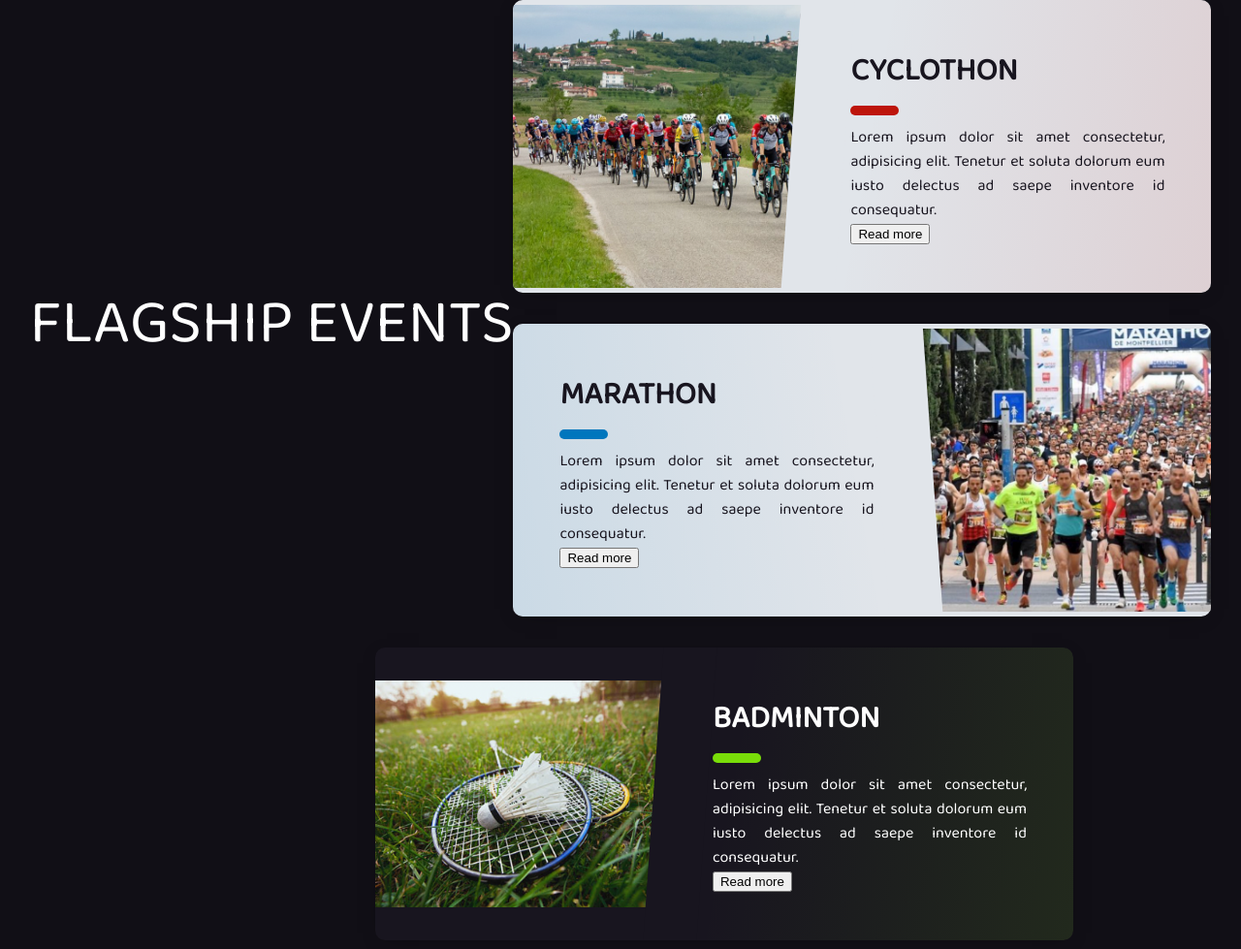
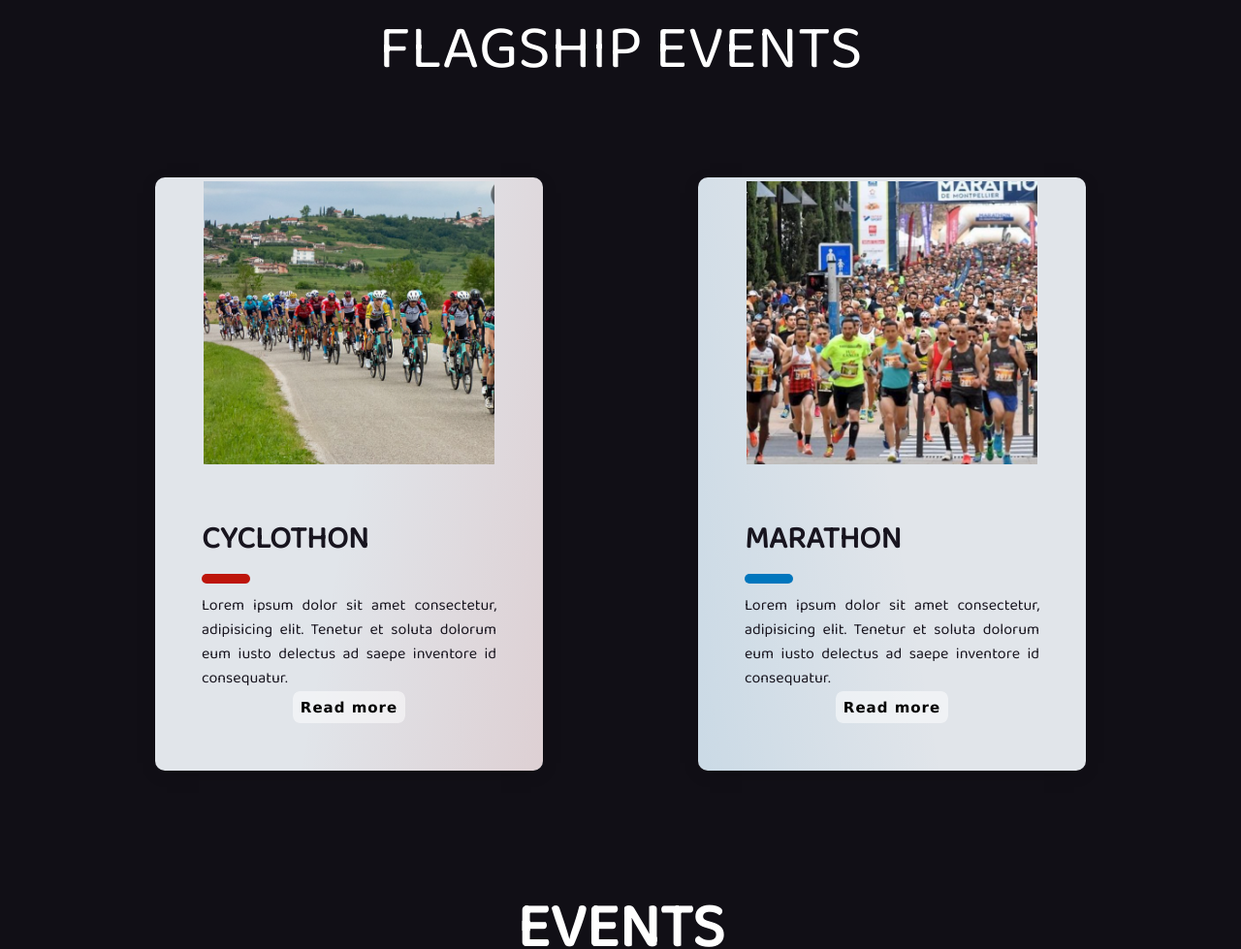
Before and after one commit to Viraj2344/zestevents.github.io, a plain HTML site: page index.html in a window 1280 px wide. Shown: the top 979 px of the page at 97% size. Drawn offline with Linux system fonts and the light colour scheme.

Commit message:
Update style.css

```diff
--- a/style.css
+++ b/style.css
@@ -14,26 +14,31 @@ body {
   text-rendering: optimizeLegibility;
   font-weight: initial;
   background-color: #110f16
-
-
 }
-
+.container{
+  display: flex;
+  flex-direction: row;
+  flex-wrap: wrap;
+  margin: 5em;
+  justify-content: center;
+}
 .dark {
   background: #110f16;
   /* padding: 2em; */
-  display: flex;
+  /* display: flex; */
   justify-content: center;
   align-items: center;
   flex-direction: row;
+
 }
 
 .light {
   background: #110f16;
   /* padding: 2em; */
-  display: flex;
+  /* display: flex; */
   justify-content: center;
   align-items: center;
-  flex-direction: row;
+
 
 }
 
@@ -59,21 +64,25 @@ a, a:hover {
 .postcard {
   /* flex-wrap: wrap; */
   display: flex;
+  flex-direction: column;
   box-shadow: 0 4px 21px -12px rgba(0, 0, 0, 0.66);
   border-radius: 10px;
   margin: 0 0 2rem 0;
   overflow: hidden;
   position: relative;
   color: #ffffff;
+  margin: auto;
+  margin-bottom: 2em;
+
 }
 .postcard.dark {
   background-color: #18151f;
-  max-width: 720px;
+  max-width: 400px;
 
 }
 .postcard.light {
   background-color: #e1e5ea;
-  max-width: 720px;
+  max-width: 400px;
 
 }
 .postcard .t-dark {
@@ -87,8 +96,14 @@ a, a:hover {
   font-weight: 500;
   line-height: 1.2;
 }
-.read{
-  color:#8ad2ff;
+.lightread{
+  /* color:#ffffff; */
+  /* background-color: #000000; */
+  width: fit-content;
+  /* padding: 0.41em; */
+  display: block;
+  margin: auto;
+  border-radius: 5px;
 }
 .postcard .small {
   font-size: 80%;
@@ -101,11 +116,13 @@ a, a:hover {
   font-size: 1.75rem;
 }
 .postcard .postcard__img {
-  max-height: 180px;
+height: 300px;
   width: 100%;
-  object-fit: cover;
-  position: relative;
+  object-fit:contain;
+  position:relative;
   padding: 0%;
+
+
   /* display:none; */
 
 }
@@ -168,6 +185,9 @@ a, a:hover {
   width: 100px;
 }
 @media all and (max-width: 720px) {
+  .container{
+    margin: 0;
+  }
     .dark{
         padding: 0%;
         padding-bottom: 2em;
@@ -244,11 +264,11 @@ a, a:hover {
   }
 
   .postcard.dark .postcard__text:before {
-    background: #18151f;
+    background: #18151f00;
   }
 
   .postcard.light .postcard__text:before {
-    background: #e1e5ea;
+    background: #e1e5ea00;
   }
 }
 /* COLORS */
@@ -370,3 +390,123 @@ a, a:hover {
     }
 
   }
+
+
+.buttonBoxlight{
+  /* margin: 0 20px 40px; */
+  position:relative;
+  max-width: fit-content;
+  min-width: fit-content;
+  /* flex: 20%; */
+  display: block;
+  margin: auto;
+  border-radius: 0.5em;
+
+}
+
+button{
+  width:fit-content;
+  height:fit-content;
+  position:relative;
+  background:rgba(255, 255, 255, 0.52);
+  /* text-transform:uppercase; */
+  color:rgb(0, 0, 0);
+  font-weight:700;
+  letter-spacing:1px;
+  border:none;
+  font-size:15px;
+  outline:none;
+  font-family: "Lucida Sans Unicode", "Lucida Grande", sans-serif;
+  cursor: pointer;
+  display: block;
+  margin: auto;
+  padding: 0.5em;
+  border-radius: 0.5em;
+}
+
+#light{
+  overflow:hidden;
+  border: 1px solid rgba(255, 255, 255, 0);
+  transition:all .2s ease-in-out;
+}
+
+#light:before{
+  content:" ";
+  display:block;
+  width:200px;
+  height:80px;
+  background:rgba(0, 0, 0, 0.4);
+  position:absolute;
+  top:-10px;
+  left:-200px;
+  transform:rotate(-45deg);
+  transition:all .2s ease-in-out;
+}
+
+#light:hover:before{
+  margin-left:300%;
+}
+
+#light:hover {
+  border: 1px solid rgb(0, 0, 0);
+}
+
+
+.buttonBoxdark{
+  /* margin: 0 20px 40px; */
+  position:relative;
+  max-width: fit-content;
+  min-width: fit-content;
+  /* flex: 20%; */
+  display: block;
+  margin: auto;
+  border-radius: 0.5em;
+
+}
+
+button{
+  width:fit-content;
+  height:fit-content;
+  position:relative;
+  background:rgba(255, 255, 255, 0.52);
+  /* text-transform:uppercase; */
+  color:rgb(0, 0, 0);
+  font-weight:700;
+  letter-spacing:1px;
+  border:none;
+  font-size:15px;
+  outline:none;
+  font-family: "Lucida Sans Unicode", "Lucida Grande", sans-serif;
+  cursor: pointer;
+  display: block;
+  margin: auto;
+  padding: 0.5em;
+  border-radius: 0.5em;
+}
+
+#dark{
+  overflow:hidden;
+  border: 1px solid rgba(255, 255, 255, 0);
+  transition:all .2s ease-in-out;
+}
+
+#dark:before{
+  content:" ";
+  display:block;
+  width:200px;
+  height:80px;
+  background:rgba(255, 255, 255, 0.4);
+  position:absolute;
+  top:-10px;
+  left:-200px;
+  transform:rotate(-45deg);
+  transition:all .2s ease-in-out;
+}
+
+#dark:hover:before{
+  margin-left:300%;
+}
+
+#dark:hover {
+  border: 1px solid rgb(255, 255, 255);
+}
```
